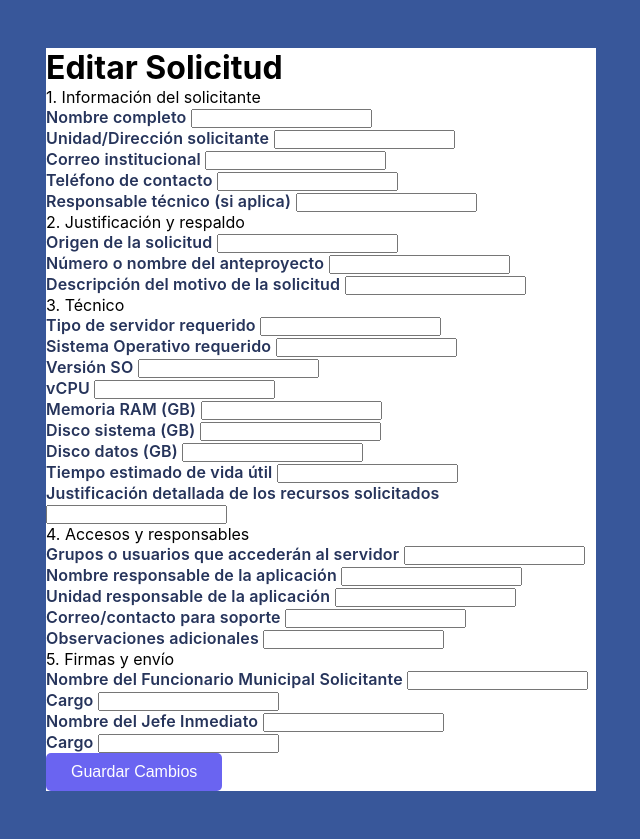
After one commit to DarwinMG98/SGDTIC-Sistema-Solicitudes-Web, a Python web app: template templates/formulario_editar.html in a window 1280 px wide. The commit adds this page. Shown: the whole page, without its empty margins (319-959 px from the left). Run offline with Jinja, Linux system fonts and the light colour scheme; the template is opened without the code that fills it, so the values that code supplies are empty.

Commit message:
Incluyo cambios del historial del solicitante se puede ver la observacion y boton editar

```diff
--- /dev/null
+++ b/templates/formulario_editar.html
@@ -0,0 +1,179 @@
+<!DOCTYPE html>
+<html lang="es">
+<head>
+    <meta charset="UTF-8">
+    <title>Editar Solicitud</title>
+    <link rel="stylesheet" href="{{ url_for('static', filename='css/formbold-multistep.css') }}">
+</head>
+<body>
+<div class="formbold-main-wrapper">
+  <div class="formbold-form-wrapper">
+    <h1>Editar Solicitud</h1>
+
+    {% if observacion %}
+      <div style="background:#ffe5e5; border:1px solid #ee6666; color:#c00000; padding:12px; border-radius:8px; margin-bottom:18px; font-weight:bold;">
+        Observación del administrador: {{ observacion }}
+      </div>
+    {% endif %}
+
+    <form method="POST">
+      <!-- Paso 1 -->
+      <div class="formbold-section-title">1. Información del solicitante</div>
+      <div class="formbold-label-row">
+        <div class="formbold-label-col">
+          <label class="formbold-form-label">Nombre completo</label>
+          <input type="text" name="nombre_completo" value="{{ detalle.nombre_completo }}" required>
+        </div>
+        <div class="formbold-label-col">
+          <label class="formbold-form-label">Unidad/Dirección solicitante</label>
+          <input type="text" name="unidad" value="{{ detalle.unidad }}" required>
+        </div>
+      </div>
+      <div class="formbold-label-row">
+        <div class="formbold-label-col">
+          <label class="formbold-form-label">Correo institucional</label>
+          <input type="text" name="correo" value="{{ detalle.correo }}" required>
+        </div>
+        <div class="formbold-label-col">
+          <label class="formbold-form-label">Teléfono de contacto</label>
+          <input type="text" name="telefono" value="{{ detalle.telefono }}">
+        </div>
+      </div>
+      <div class="formbold-label-row">
+        <div class="formbold-label-col">
+          <label class="formbold-form-label">Responsable técnico (si aplica)</label>
+          <input type="text" name="responsable_tecnico" value="{{ detalle.responsable_tecnico }}">
+        </div>
+      </div>
+
+      <!-- Paso 2 -->
+      <div class="formbold-section-title">2. Justificación y respaldo</div>
+      <div class="formbold-label-row">
+        <div class="formbold-label-col">
+          <label class="formbold-form-label">Origen de la solicitud</label>
+          <input type="text" name="origen_solicitud" value="{{ detalle.origen_solicitud }}">
+        </div>
+      </div>
+      <div class="formbold-label-row">
+        <div class="formbold-label-col">
+          <label class="formbold-form-label">Número o nombre del anteproyecto</label>
+          <input type="text" name="anteproyecto" value="{{ detalle.anteproyecto }}">
+        </div>
+      </div>
+      <div class="formbold-label-row">
+        <div class="formbold-label-col">
+          <label class="formbold-form-label">Descripción del motivo de la solicitud</label>
+          <input type="text" name="motivo" value="{{ detalle.motivo }}">
+        </div>
+      </div>
+
+      <!-- Paso 3: Técnico -->
+      <div class="formbold-section-title">3. Técnico</div>
+      <div class="formbold-label-row">
+        <div class="formbold-label-col">
+          <label class="formbold-form-label">Tipo de servidor requerido</label>
+          <input type="text" name="tipo_servidor" value="{{ detalle.tipo_servidor }}">
+        </div>
+        <div class="formbold-label-col">
+          <label class="formbold-form-label">Sistema Operativo requerido</label>
+          <input type="text" name="sistema_operativo" value="{{ detalle.sistema_operativo }}">
+        </div>
+      </div>
+      <div class="formbold-label-row">
+        <div class="formbold-label-col">
+          <label class="formbold-form-label">Versión SO</label>
+          <input type="text" name="version_so" value="{{ detalle.version_so }}">
+        </div>
+      </div>
+      <div class="formbold-label-row">
+        <div class="formbold-label-col">
+          <label class="formbold-form-label">vCPU</label>
+          <input type="text" name="vcpu" value="{{ detalle.vcpu }}">
+        </div>
+        <div class="formbold-label-col">
+          <label class="formbold-form-label">Memoria RAM (GB)</label>
+          <input type="text" name="ram" value="{{ detalle.ram }}">
+        </div>
+      </div>
+      <div class="formbold-label-row">
+        <div class="formbold-label-col">
+          <label class="formbold-form-label">Disco sistema (GB)</label>
+          <input type="text" name="disco_sistema" value="{{ detalle.disco_sistema }}">
+        </div>
+        <div class="formbold-label-col">
+          <label class="formbold-form-label">Disco datos (GB)</label>
+          <input type="text" name="disco_datos" value="{{ detalle.disco_datos }}">
+        </div>
+      </div>
+      <div class="formbold-label-row">
+        <div class="formbold-label-col">
+          <label class="formbold-form-label">Tiempo estimado de vida útil</label>
+          <input type="text" name="vida_util" value="{{ detalle.vida_util }}">
+        </div>
+      </div>
+      <div class="formbold-label-row">
+        <div class="formbold-label-col">
+          <label class="formbold-form-label">Justificación detallada de los recursos solicitados</label>
+          <input type="text" name="justificacion_recursos" value="{{ detalle.justificacion_recursos }}">
+        </div>
+      </div>
+
+      <!-- Paso 4: Accesos y responsables -->
+      <div class="formbold-section-title">4. Accesos y responsables</div>
+      <div class="formbold-label-row">
+        <div class="formbold-label-col">
+          <label class="formbold-form-label">Grupos o usuarios que accederán al servidor</label>
+          <input type="text" name="accesos" value="{{ detalle.accesos }}">
+        </div>
+      </div>
+      <div class="formbold-label-row">
+        <div class="formbold-label-col">
+          <label class="formbold-form-label">Nombre responsable de la aplicación</label>
+          <input type="text" name="responsable_aplicacion" value="{{ detalle.responsable_aplicacion }}">
+        </div>
+        <div class="formbold-label-col">
+          <label class="formbold-form-label">Unidad responsable de la aplicación</label>
+          <input type="text" name="unidad_responsable" value="{{ detalle.unidad_responsable }}">
+        </div>
+      </div>
+      <div class="formbold-label-row">
+        <div class="formbold-label-col">
+          <label class="formbold-form-label">Correo/contacto para soporte</label>
+          <input type="text" name="contacto_soporte" value="{{ detalle.contacto_soporte }}">
+        </div>
+      </div>
+      <div class="formbold-label-row">
+        <div class="formbold-label-col">
+          <label class="formbold-form-label">Observaciones adicionales</label>
+          <input type="text" name="observaciones_adicionales" value="{{ detalle.observaciones_adicionales }}">
+        </div>
+      </div>
+
+      <!-- Paso 5: Firmas -->
+      <div class="formbold-section-title">5. Firmas y envío</div>
+      <div class="formbold-label-row">
+        <div class="formbold-label-col">
+          <label class="formbold-form-label">Nombre del Funcionario Municipal Solicitante</label>
+          <input type="text" name="firma_solicitante" value="{{ detalle.firma_solicitante }}">
+        </div>
+        <div class="formbold-label-col">
+          <label class="formbold-form-label">Cargo</label>
+          <input type="text" name="cargo_solicitante" value="{{ detalle.cargo_solicitante }}">
+        </div>
+      </div>
+      <div class="formbold-label-row">
+        <div class="formbold-label-col">
+          <label class="formbold-form-label">Nombre del Jefe Inmediato</label>
+          <input type="text" name="firma_jefe" value="{{ detalle.firma_jefe }}">
+        </div>
+        <div class="formbold-label-col">
+          <label class="formbold-form-label">Cargo</label>
+          <input type="text" name="cargo_jefe" value="{{ detalle.cargo_jefe }}">
+        </div>
+      </div>
+      <button type="submit" class="formbold-btn">Guardar Cambios</button>
+    </form>
+  </div>
+</div>
+</body>
+</html>
--- a/templates/revisar_solicitud.html
+++ b/templates/revisar_solicitud.html
@@ -4,7 +4,7 @@
     <meta charset="UTF-8">
     <title>Revisión de Solicitud - {{ solicitud.tipo }}</title>
     <link rel="stylesheet" href="{{ url_for('static', filename='css/formbold-multistep.css') }}">
-    <!-- Puedes agregar tu propio CSS para la revisión si quieres un toque especial -->
+
     <style>
     .formbold-main-wrapper {
         min-height: 100vh;
```
Also changed, not shown: app.py (+74 -2 lines), static/css/historial_solicitante.css (+18 -0 lines), templates/historial_solicitante.html (+26 -1 lines).
